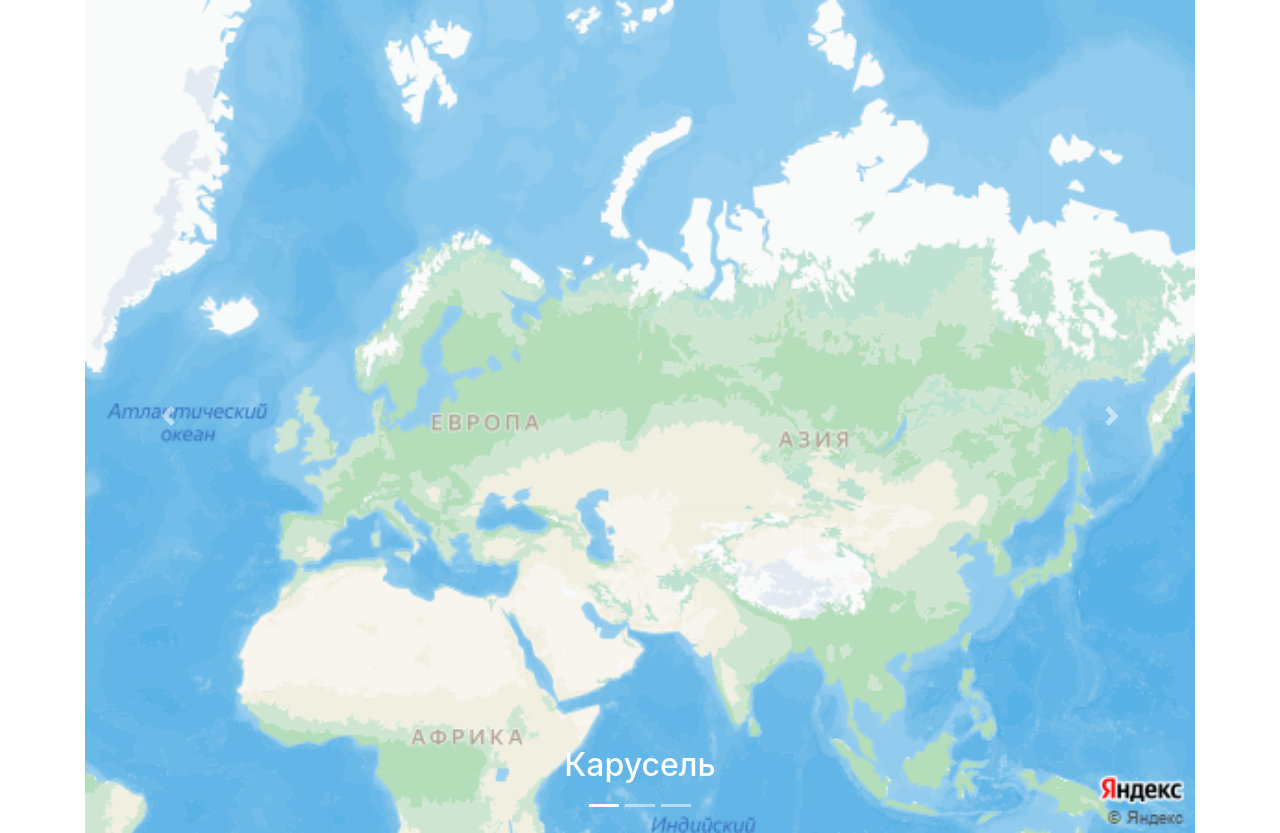
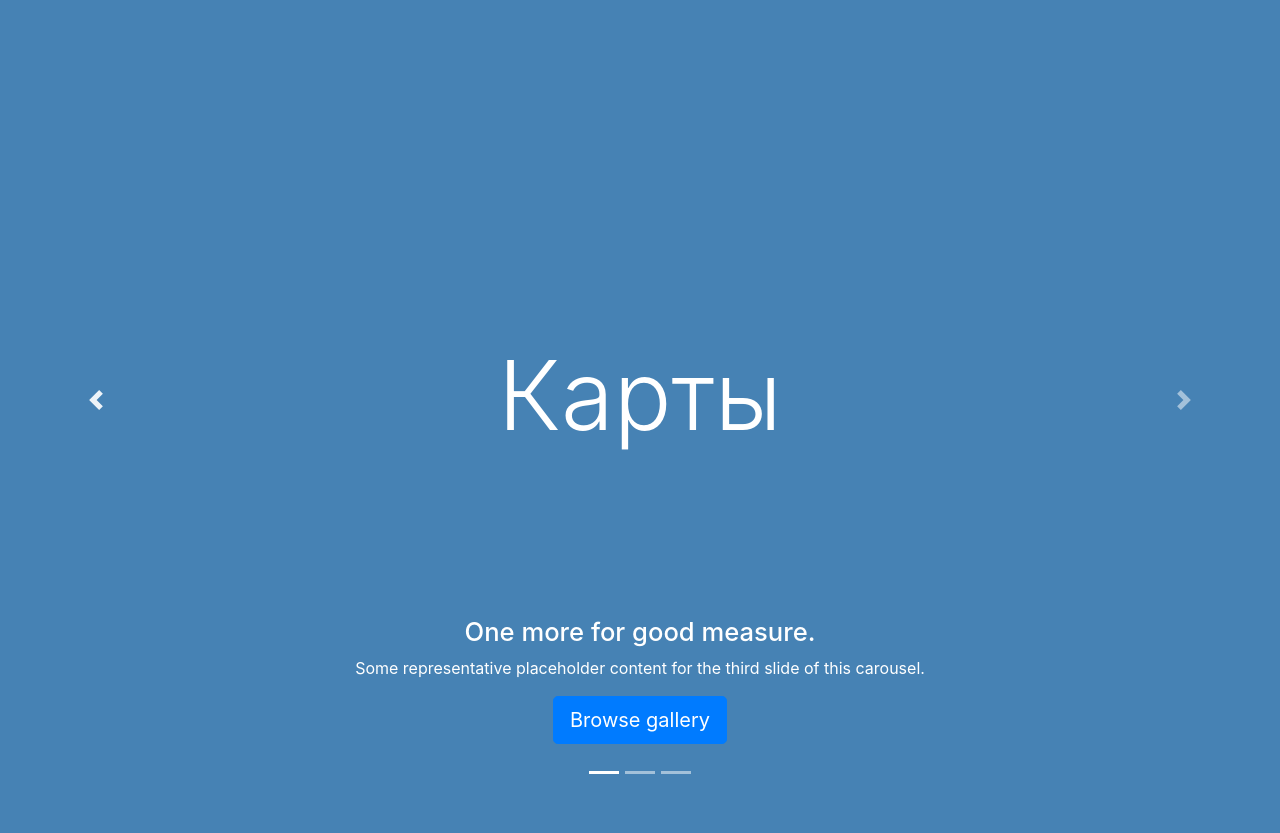
Before and after one commit to vikt-l/maps, a Flask app: template 1/templates/1.html in a window 1280 px wide. After the commit the page ends 774 px from the top, so only its background shows below. Run offline with Flask 3, Linux system fonts and the light colour scheme; the template is opened without the code that fills it, so the values that code supplies are empty; some libraries are stand-ins or nearby versions.

Commit message:
changed 1.html, added style.css

```diff
--- a/1/get.py
+++ b/1/get.py
@@ -56,7 +56,7 @@ def get_address():
 
     im = Image.open(BytesIO(response.content))
     im.resize((1500, 1125))
-    im.save('img1.png')
+    im.save('images.png')
 
 
 def get_obj():
--- a/1/templates/1.html
+++ b/1/templates/1.html
@@ -5,7 +5,6 @@
     <meta charset="UTF-8">
     <meta name="viewport" content="width=device-width, initial-scale=1.0">
     <meta http-equiv="X-UA-Compatible" content="ie=edge">
-
     <!-- Bootstrap CSS -->
     <link rel="stylesheet" href="https://stackpath.bootstrapcdn.com/bootstrap/4.3.1/css/bootstrap.min.css"
           integrity="sha384-ggOyR0iXCbMQv3Xipma34MD+dH/1fQ784/j6cY/iJTQUOhcWr7x9JvoRxT2MZw1T" crossorigin="anonymous">
@@ -13,17 +12,32 @@
     <link href="https://fonts.googleapis.com/css?family=Roboto:300,400,700&display=swap" rel="stylesheet">
     <!-- Custom CSS -->
     <link rel="stylesheet" href="css/custom.css">
-
-    <title>Bootstrap. Basic carousel</title>
+    <link rel="shortcut icon" href="static/images/favicon.png" type="image/png">
+    <link rel="stylesheet" type="text/css" href="{url_for('static', filename='css/style.css')}"/>
+    <title>maps</title>
 
     <style>
-        body{
-        color: black}
+   H1 {
+    font-size: 160%;
+    color: white;
+   }
+
+   .color1 {
+   background: 	#4682B4
+   }
+
+   .color2 {
+   background: #6495ED
+   }
+
+   .color3 {
+   background: 	#87CEFA;
+   }
+
     </style>
 </head>
 <body>
-<!-- Carousel in a container -->
-<div class="container">
+<div class="carousel slide" data-ride="carousel">
     <div id="carousel-basic" class="carousel slide" data-ride="carousel">
         <!-- Indicators -->
         <ol class="carousel-indicators">
@@ -31,23 +45,51 @@
             <li data-target="carousel-basic" data-slide-to="1"></li>
             <li data-target="carousel-basic" data-slide-to="2"></li>
         </ol>
-
         <!-- Wrapper -->
         <div class="carousel-inner" role="listbox">
-            <div class="carousel-item active">
-                <img src="static/img/img.png" alt="" class="img-fluid" width="2000" height="1500">
-                <div class="carousel-caption">
-                    <h2>Карусель</h2>
+
+
+            <div class="carousel-item active color1">
+                <div class="d-flex align-items-center justify-content-center min-vh-100">
+                    <h1 class="display-1">Карты</h1>
+                </div>
+                <div class="container">
+                    <div class="carousel-caption text-end">
+                        <h1>One more for good measure.</h1>
+                        <p>Some representative placeholder content for the third slide of this carousel.</p>
+                        <p><a class="btn btn-lg btn-primary" href="#">Browse gallery</a></p>
+                    </div>
                 </div>
             </div>
-            <div class="carousel-item">
-                <img src="static/img/img1.png" alt="" class="img-fluid" width="2000" height="1500">
+
+
+            <div class="carousel-item color2">
+                <div class="d-flex align-items-center justify-content-center min-vh-100">
+                    <h1 class="display-1">Карты</h1>
+                </div>
+                <div class="container">
+                    <div class="carousel-caption text-end">
+                        <h1>One more for good measure.</h1>
+                        <p>Some representative placeholder content for the third slide of this carousel.</p>
+                        <p><a class="btn btn-lg btn-primary" href="#">Browse gallery</a></p>
+                        <p>________________</p>
+                    </div>
+                </div>
             </div>
-            <div class="carousel-item">
-                <img src="static/img/img2.png" alt="" class="img-fluid" width="2000" height="1500">
+
+            <div class="carousel-item color3">
+                <div class="d-flex align-items-center justify-content-center min-vh-100">
+                    <h1 class="display-1">Карты</h1>
+                </div>
+                <div class="container">
+                    <div class="carousel-caption text-end">
+                        <h1>One more for good measure.</h1>
+                        <p>Some representative placeholder content for the third slide of this carousel.</p>
+                        <p><a class="btn btn-lg btn-primary" href="#">Browse gallery</a></p>
+                    </div>
+                </div>
             </div>
         </div>
-
         <!-- Controls -->
         <a class="carousel-control-prev" href="#carousel-basic" role="button" data-slide="prev">
             <span class="carousel-control-prev-icon" aria-hidden="true"></span>
@@ -58,13 +100,7 @@
             <span class="sr-only">Вперед</span>
         </a>
     </div>
-
-    <!-- Content -->
-
 </div>
-
-<!-- Optional JavaScript -->
-<!-- jQuery first, then Popper.js, then Bootstrap JS -->
 <script src="https://code.jquery.com/jquery-3.3.1.slim.min.js"
         integrity="sha384-q8i/X+965DzO0rT7abK41JStQIAqVgRVzpbzo5smXKp4YfRvH+8abtTE1Pi6jizo"
         crossorigin="anonymous"></script>
```
Also changed, not shown: 1/static/css/style.css (added, +11 -0 lines), templates/main.html (+0 -9 lines), 1/static/images/favicon.png (added), 1/static/images/img.png (added), 1/static/images/img1.png (added), 1/static/images/img2.png (added), 1/static/img/img.png (deleted), 1/static/img/img1.png (deleted), 1/static/img/img2.png (deleted).
